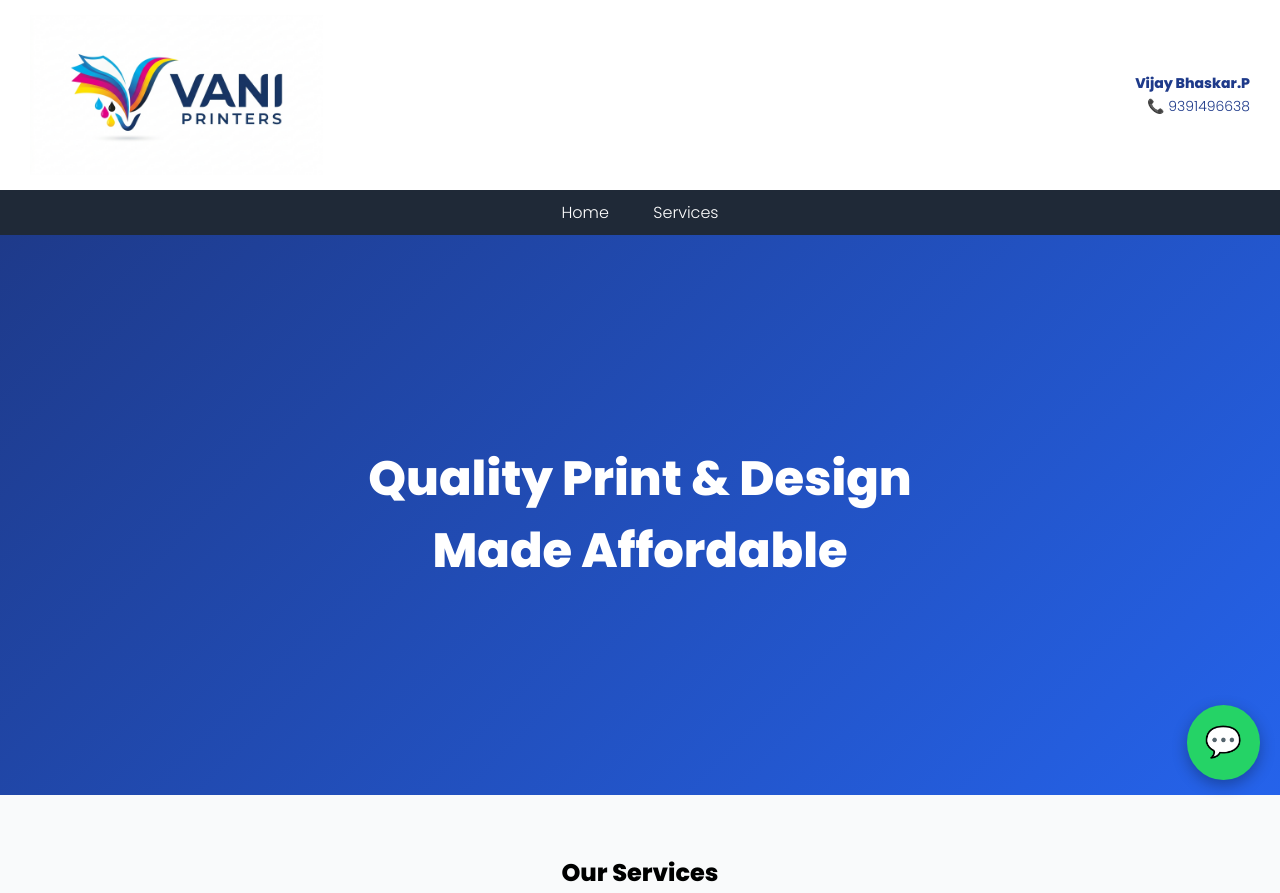
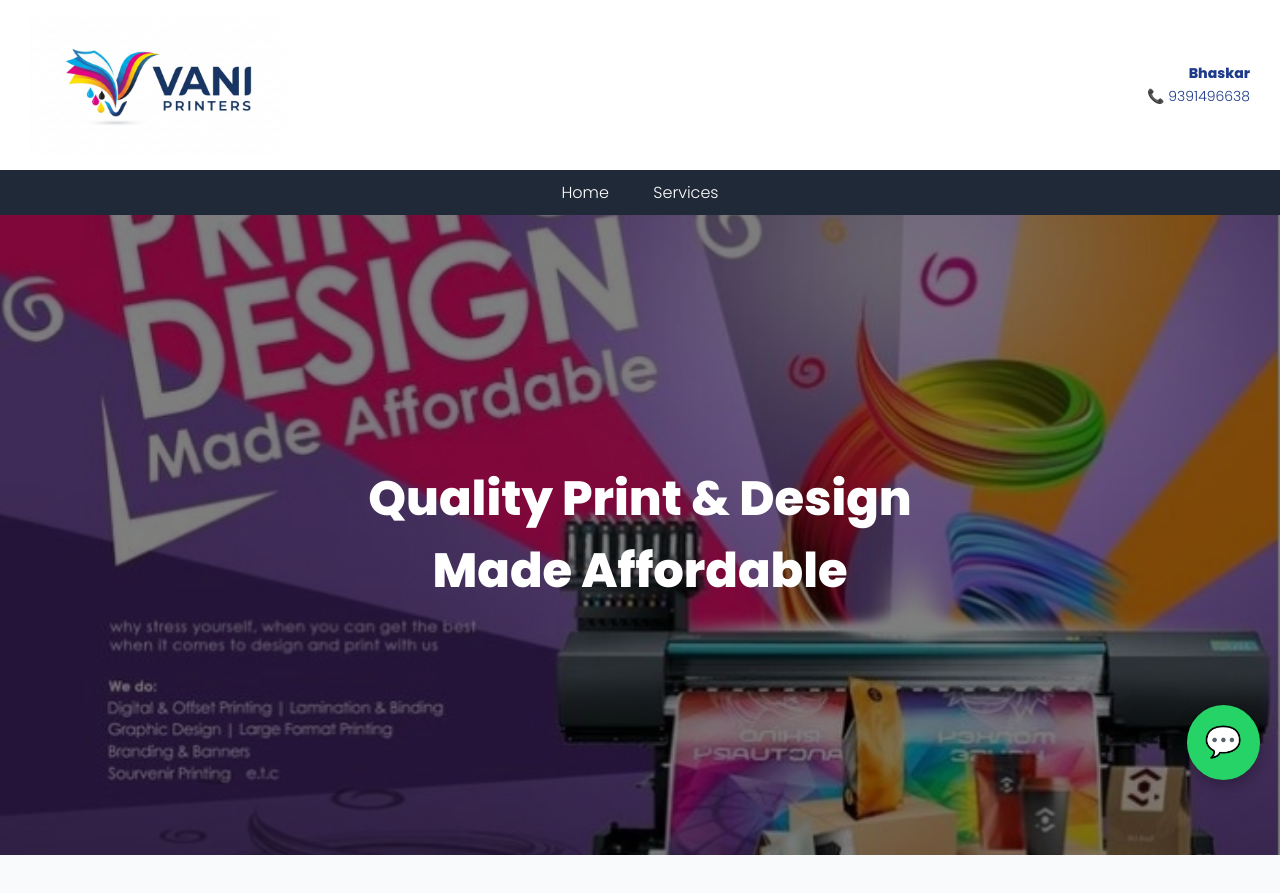
Before and after one commit to kiranp317/vaniprinters, a website: page app/public/index.html in a window 1280 px wide. Shown: the top 893 px of the page. Drawn offline with Linux system fonts and the light colour scheme.

Commit message:
Update index.html

```diff
--- a/app/public/index.html
+++ b/app/public/index.html
@@ -24,7 +24,7 @@
     }
 
     .header img {
-      height: 160px;
+      height: 140px;
     }
 
     .top-contact {
@@ -55,24 +55,39 @@
       color: #38bdf8;
     }
 
-    /* HERO */
+    /* HERO IMAGE */
     .hero {
-      height: 70vh;
-      background: linear-gradient(135deg, #1e3a8a, #2563eb);
+      height: 80vh;
+      background: url('hero.jpg') no-repeat center center/cover;
       display: flex;
       align-items: center;
       justify-content: center;
+      text-align: center;
+      position: relative;
       color: white;
-      text-align: center;
+    }
+
+    /* DARK OVERLAY */
+    .hero::before {
+      content: "";
+      position: absolute;
+      top: 0;
+      left: 0;
+      width: 100%;
+      height: 100%;
+      background: rgba(0,0,0,0.5);
     }
 
     .hero h1 {
+      position: relative;
+      z-index: 1;
       font-size: 3rem;
+      padding: 20px;
     }
 
     /* SERVICES */
     .services {
-      padding: 40px;
+      padding: 50px;
       text-align: center;
       background: #f9fafb;
     }
@@ -132,7 +147,7 @@
   <img src="logo.png" alt="Vani Printers Logo">
 
   <div class="top-contact">
-    <p><strong>Vijay Bhaskar.P</strong></p>
+    <p><strong>Bhaskar</strong></p>
     <p>📞 9391496638</p>
   </div>
 </header>
```
